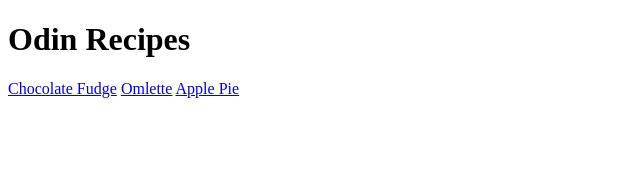
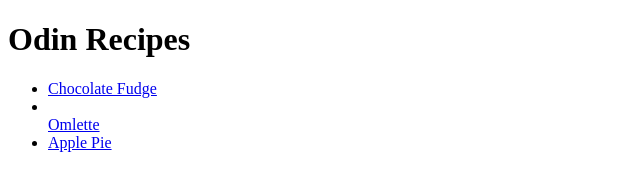
Before and after one commit to SahilP-121022/odin-recipes, a plain HTML site: page index.html in a window 1280 px wide. Shown: the whole page, without its empty margins (0-640 px from the left). Drawn offline with Linux system fonts and the light colour scheme.

Commit message:
Add ul element to the recipe links

```diff
--- a/index.html
+++ b/index.html
@@ -6,10 +6,10 @@
     </head>
     <body>
         <h1>Odin Recipes</h1>
-          <a href="recipes/chocolate-fudge.html">Chocolate Fudge</a>
-          <a href="recipes/omlette.html">Omlette</a>
-          <a href="recipes/apple-pie.html">Apple Pie</a>
-
+        <ul>
+          <li><a href="recipes/chocolate-fudge.html">Chocolate Fudge</a> </li>
+          <li></li><a href="recipes/omlette.html">Omlette</a></li>
+          <li><a href="recipes/apple-pie.html">Apple Pie</a></li>
 
     </body>
 </html>
```
